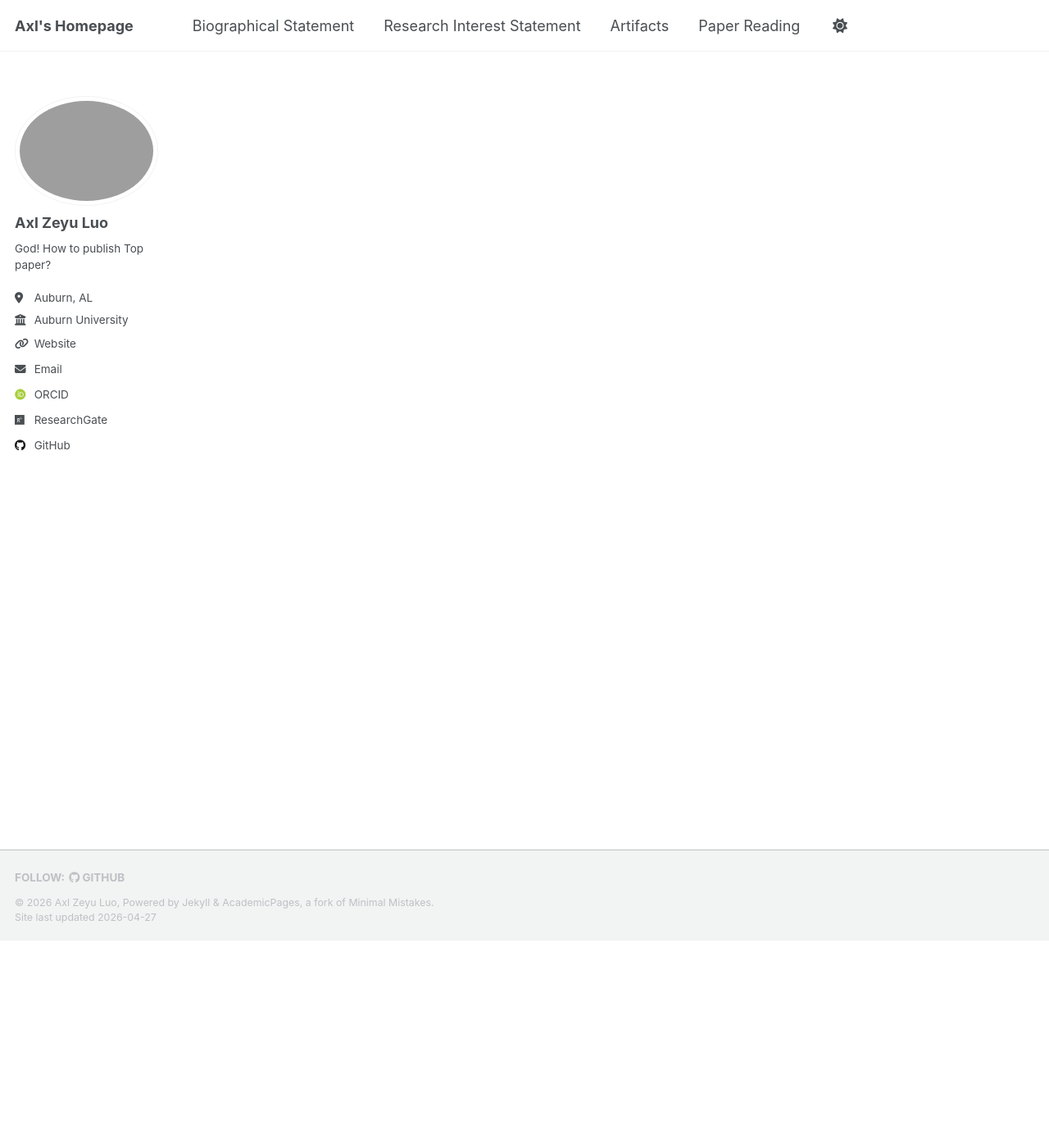
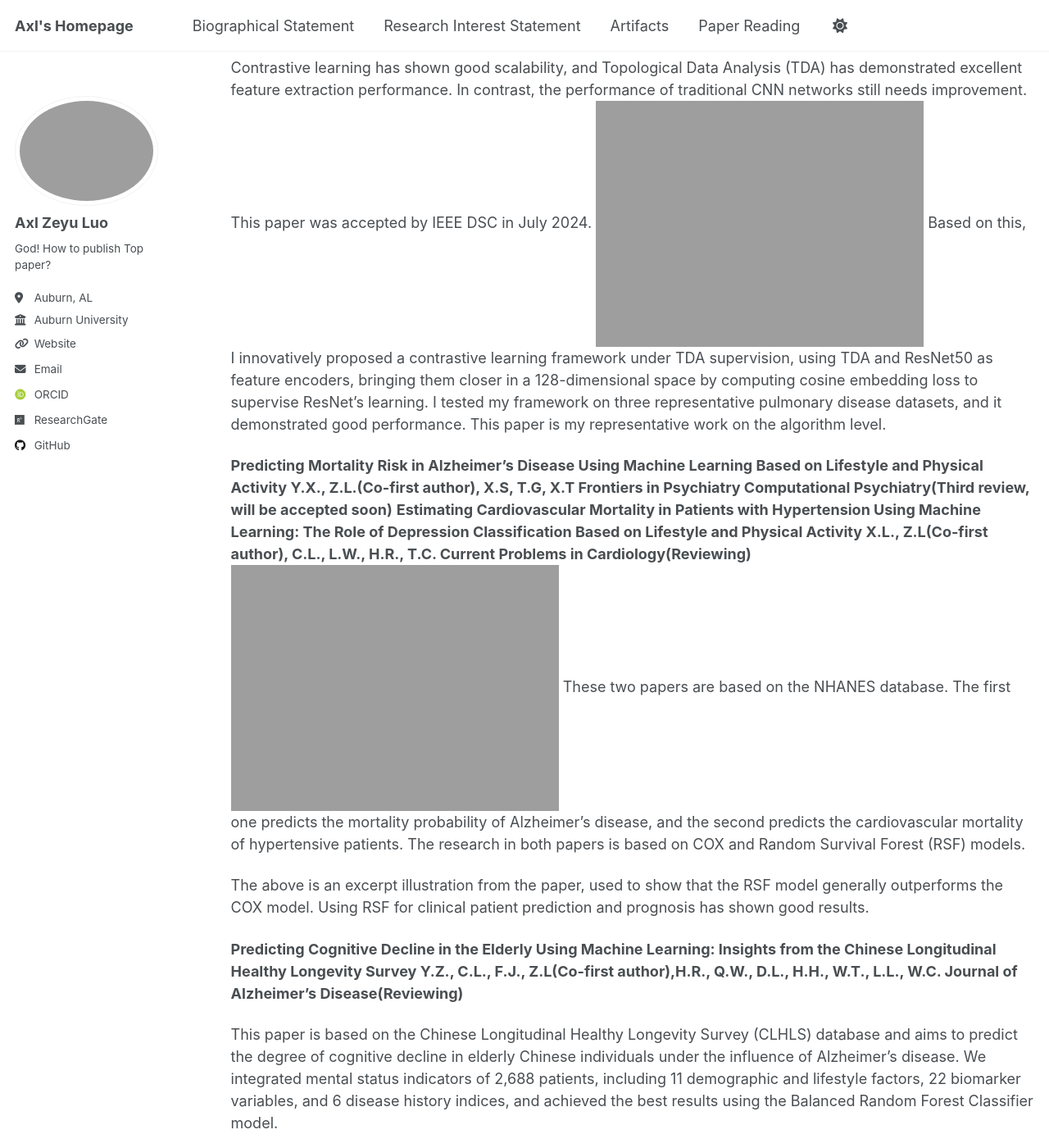
Before and after one commit to HyperPolyX/hyperpolyx.github.io, a Jekyll site: the page built from _pages/intl1830_Artifacts.md, in a window 1280 px wide and 1400 px high, scrolled down 253 px. Shown: the whole window at 82% size. Built offline with Jekyll 4.4.1, drawn with Linux system fonts in a browser that asks for light colours; some web fonts are replaced; a script that is not in the unit is left out.

Commit message:
Update intl1830_Artifacts.md

```diff
--- a/_pages/intl1830_Artifacts.md
+++ b/_pages/intl1830_Artifacts.md
@@ -5,3 +5,40 @@ permalink: /intl1830_Artifacts/
 author_profile: true
 ---
 ## Attention: This page is only for INTL1830 course work! For more information about my research, please follow my RsearchGate(link on Homepage).
+
+**Contrastive Learning for Chest X-ray Classification: A Fusion of Topological Data Analysis and ResNet H.R., Z.L.(Co-first author), F.J., X.Z., H.H., Y.Y., Z.D.**
+
+Contrastive learning has shown good scalability, and Topological Data Analysis (TDA) has demonstrated excellent feature extraction performance. In contrast, the
+performance of traditional CNN networks still needs improvement. This paper was accepted by IEEE DSC in July 2024.
+![](/assets/images/Screenshot%2026-04-26%9.22.22%PM.png)
+Based on this, I innovatively proposed a contrastive learning framework under TDA supervision, using TDA and ResNet50 as feature encoders, bringing them closer in a
+128-dimensional space by computing cosine embedding loss to supervise ResNet's learning.
+I tested my framework on three representative pulmonary disease datasets, and it demonstrated good performance. This paper is my representative work on the algorithm
+level.
+
+**Predicting Mortality Risk in Alzheimer's Disease Using Machine Learning Based on Lifestyle and Physical Activity Y.X., Z.L.(Co-first author), X.S, T.G, X.T Frontiers in Psychiatry Computational Psychiatry(Third review, will be accepted soon)**
+**Estimating Cardiovascular Mortality in Patients with Hypertension Using Machine Learning: The Role of Depression Classification Based on Lifestyle and Physical Activity X.L., Z.L(Co-first author), C.L., L.W., H.R., T.C. Current Problems in Cardiology(Reviewing)**
+![](/assets/images/Screenshot%2026-04-26%9.27.44%PM.png)
+These two papers are based on the NHANES database. The first one predicts the
+mortality probability of Alzheimer's disease, and the second predicts the cardiovascular
+mortality of hypertensive patients. The research in both papers is based on COX and
+Random Survival Forest (RSF) models.
+
+The above is an excerpt illustration from the paper, used to show that the RSF model
+generally outperforms the COX model. Using RSF for clinical patient prediction and
+prognosis has shown good results.
+
+
+**Predicting Cognitive Decline in the Elderly Using Machine Learning: Insights
+from the Chinese Longitudinal Healthy Longevity Survey
+Y.Z., C.L., F.J., Z.L(Co-first author),H.R., Q.W., D.L., H.H., W.T., L.L., W.C.
+Journal of Alzheimer’s Disease(Reviewing)**
+
+This paper is based on the Chinese Longitudinal Healthy Longevity Survey (CLHLS)
+database and aims to predict the degree of cognitive decline in elderly Chinese
+individuals under the influence of Alzheimer's disease. We integrated mental status
+indicators of 2,688 patients, including 11 demographic and lifestyle factors, 22
+biomarker variables, and 6 disease history indices, and achieved the best results using
+the Balanced Random Forest Classifier model.
+
+![](/assets/images/Screenshot%2026-04-26%9.29.25%PM.png)
```
